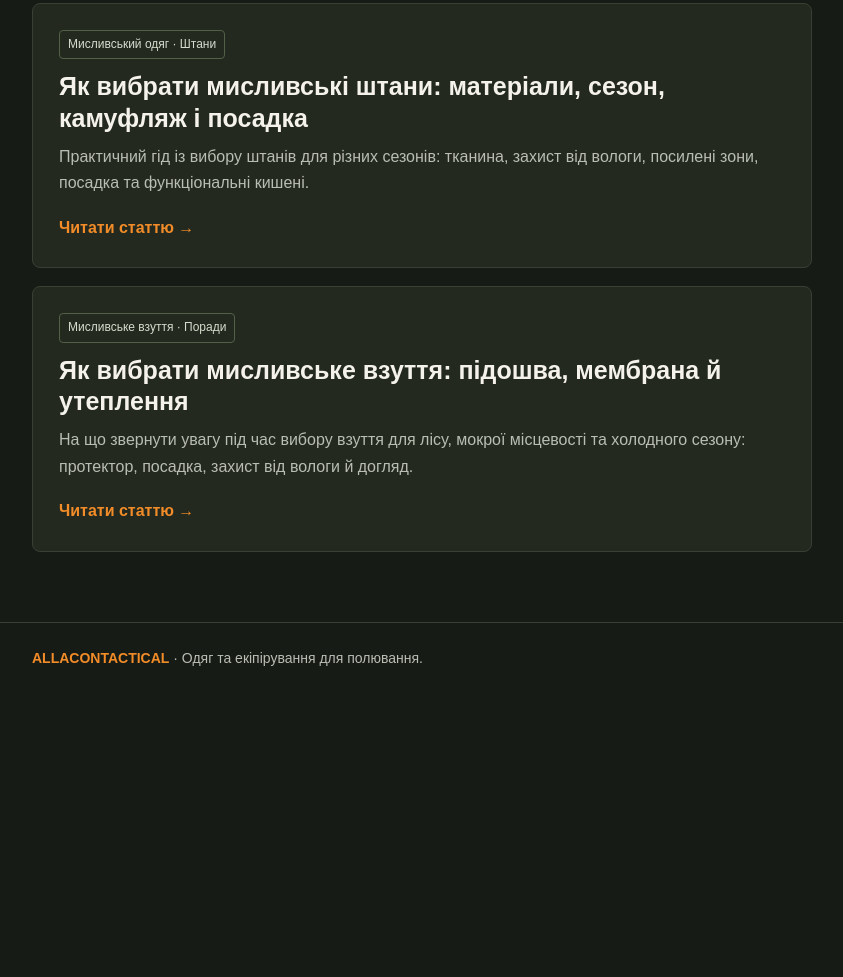
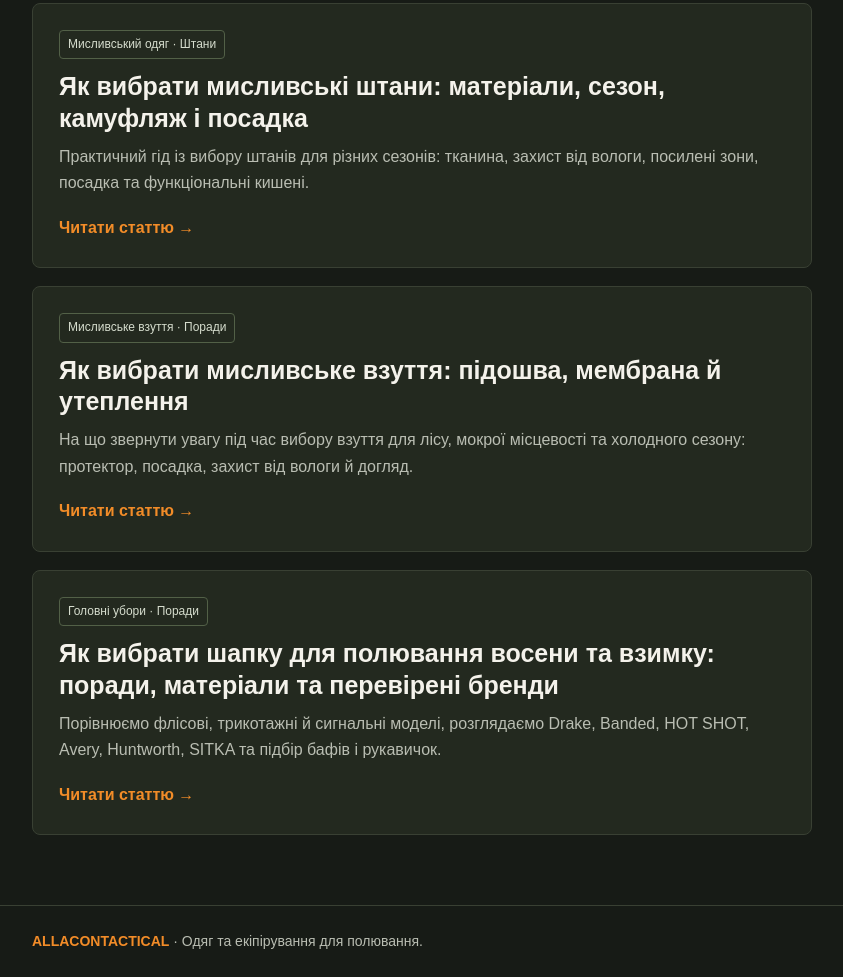
Before and after one commit to Allacontactical/acc-store, a plain HTML site: page blog.html in a window 1280 px wide. Shown: the part 995-1972 px from the top of the page, without its empty margins (83-926 px from the left). Before the commit the page ends 1689 px from the top, so only its background shows below. Drawn offline with Linux system fonts and the light colour scheme.

Commit message:
Link new headwear guide from blog

```diff
--- a/blog.html
+++ b/blog.html
@@ -69,6 +69,12 @@
       <p>На що звернути увагу під час вибору взуття для лісу, мокрої місцевості та холодного сезону: протектор, посадка, захист від вологи й догляд.</p>
       <a class="text-link" href="https://allacontactical.com.ua/how-to-choose-hunting-footwear.html">Читати статтю →</a>
     </article>
+    <article class="article-card" style="margin-top:18px">
+      <span class="pill">Головні убори · Поради</span>
+      <h2><a href="https://allacontactical.com.ua/how-to-choose-hunting-hat.html">Як вибрати шапку для полювання восени та взимку: поради, матеріали та перевірені бренди</a></h2>
+      <p>Порівнюємо флісові, трикотажні й сигнальні моделі, розглядаємо Drake, Banded, HOT SHOT, Avery, Huntworth, SITKA та підбір бафів і рукавичок.</p>
+      <a class="text-link" href="https://allacontactical.com.ua/how-to-choose-hunting-hat.html">Читати статтю →</a>
+    </article>
   </main>
   <footer><div class="wrap"><a class="text-link" href="https://allacontactical.com.ua/">ALLACONTACTICAL</a> · Одяг та екіпірування для полювання.</div></footer>
 </body>
```
